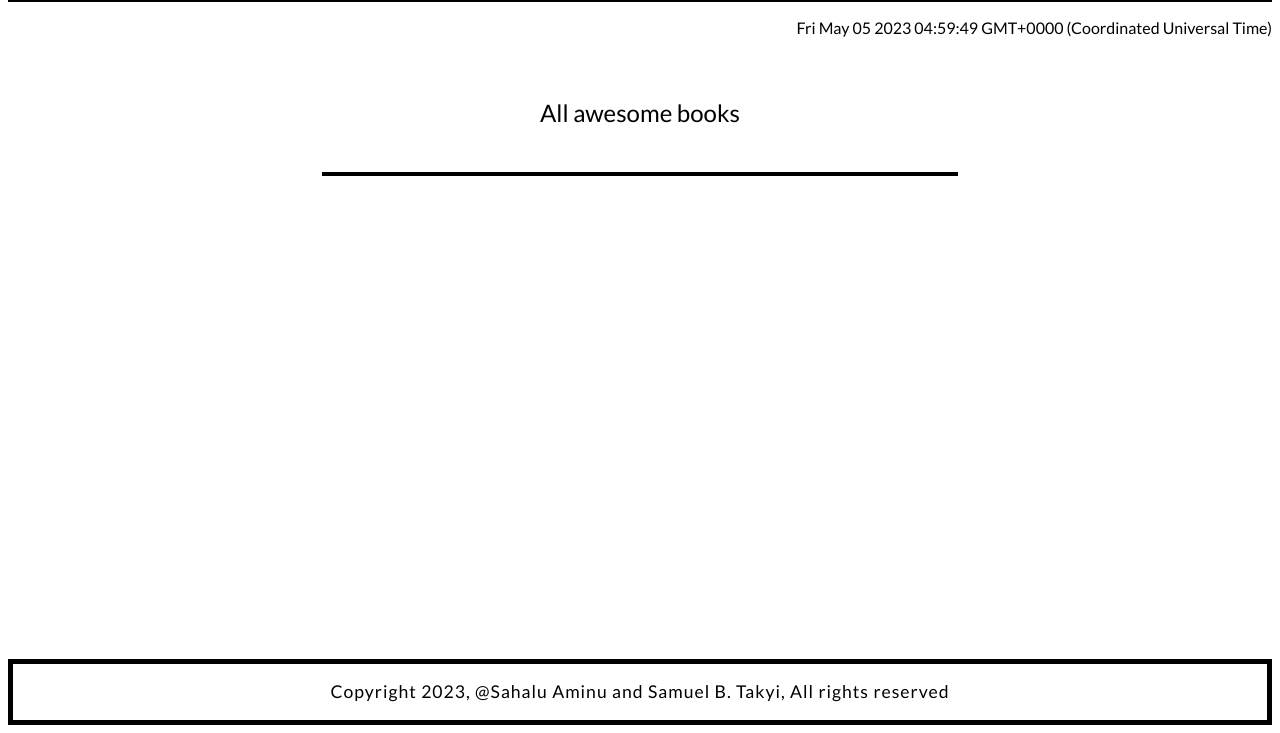
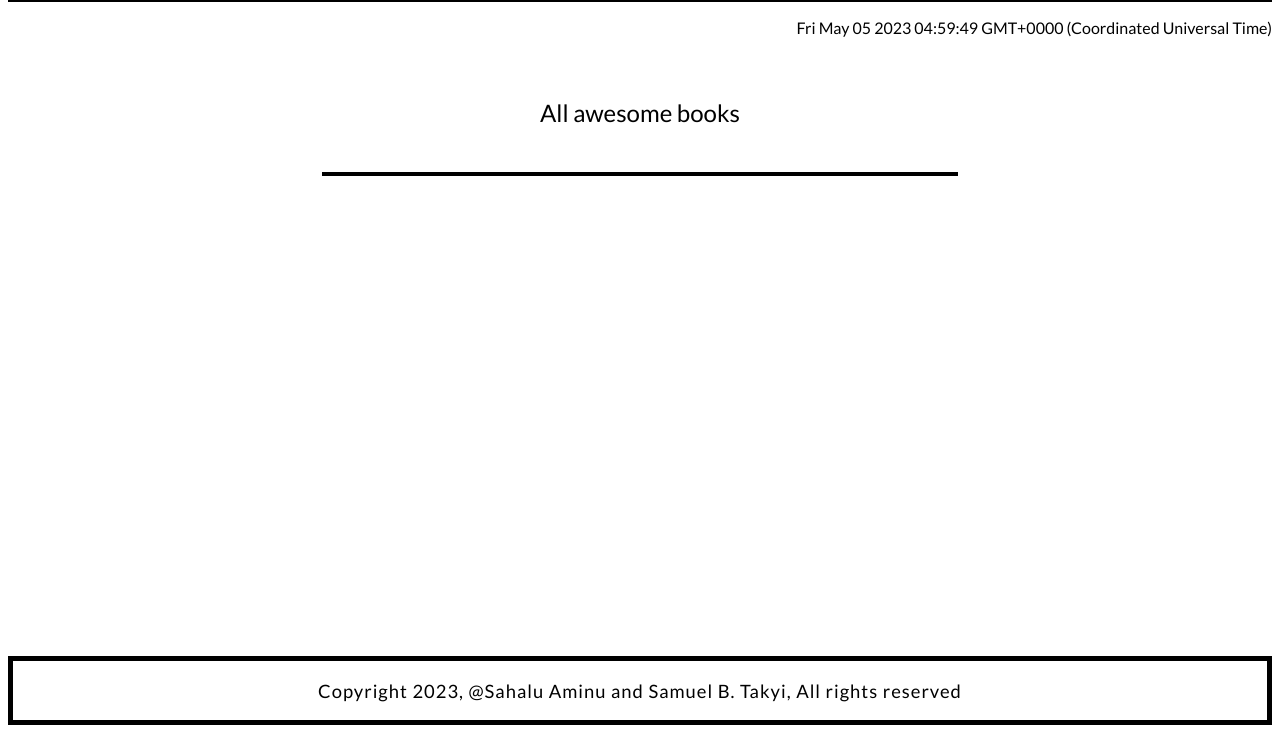
Before and after one commit to sahlminkok/Awesome-Books, a website: page index.html in a window 1280 px wide. Shown: the part 83-816 px from the top of the page. Drawn offline with Linux system fonts and the light colour scheme.

Commit message:
Remove commented code

```diff
--- a/style.css
+++ b/style.css
@@ -1,8 +1,4 @@
 @import url('https://fonts.googleapis.com/css2?family=Crete+Round:ital@0;1&family=Inter:wght@400;500&family=Lato:ital,wght@0,100;0,300;0,400;0,700;0,900;1,100;1,300;1,400;1,700;1,900&display=swap');
-
-/* * {
-  margin: 0;
-} */
 
 body {
   font-family: "lato", sans-serif;
@@ -105,5 +101,5 @@ footer {
   border: 5px solid black;
   text-align: center;
   letter-spacing: 1px;
-  font-size: 1.1rem;
+  font-size: 1.15rem;
 }
```
